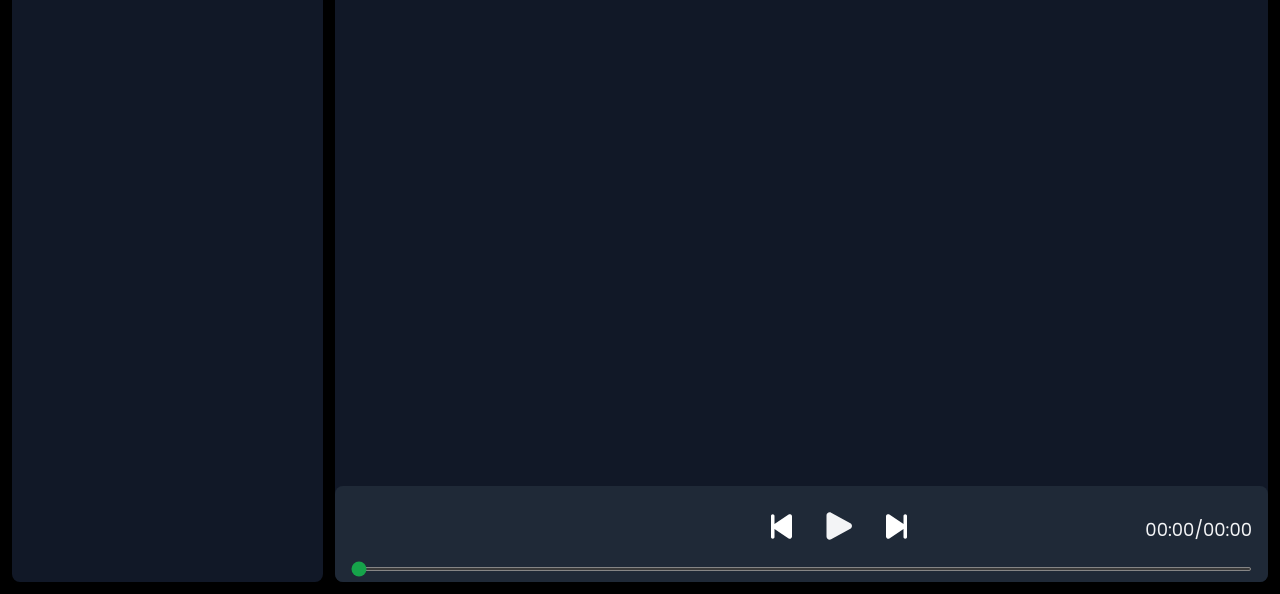
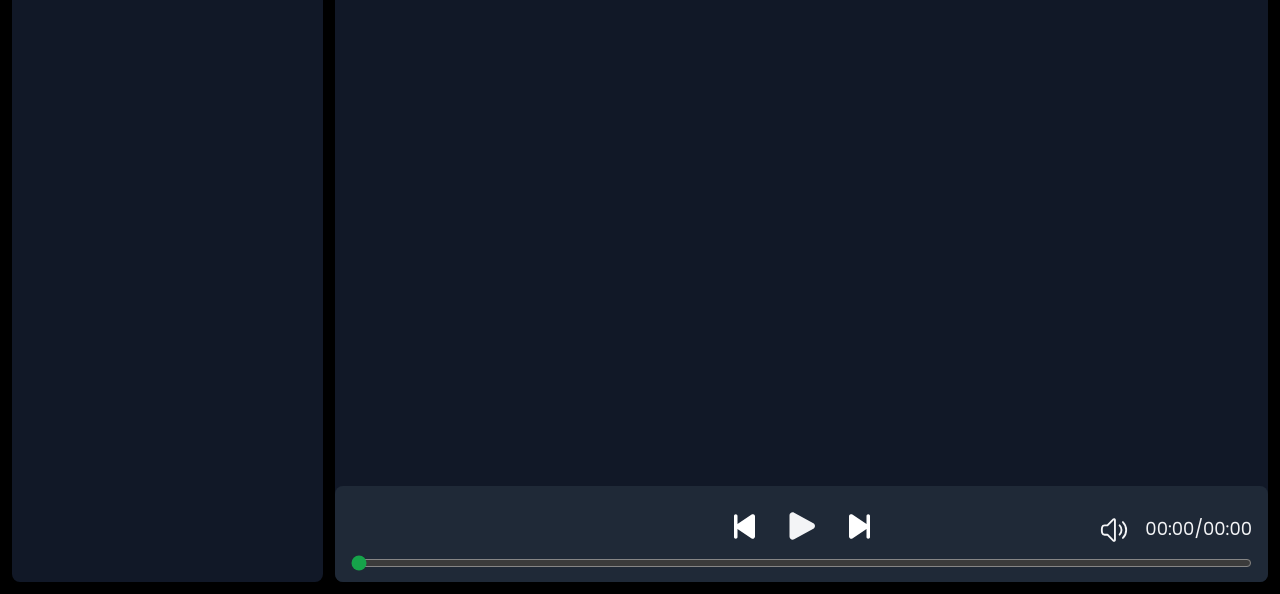
Before and after one commit to shahrampk/Musink, a website: page index.html in a window 1280 px wide. Shown: the part 206-800 px from the top of the page. Drawn offline with Linux system fonts and the light colour scheme.

Commit message:
volumn up/dpwn feature added

```diff
--- a/index.html
+++ b/index.html
@@ -89,85 +89,19 @@
       </div>
       <div id="album"
         class="p-7 gap-5 grid grid-cols-1 sm:grid-cols-2 md:grid-cols-3 lg:grid-cols-4 2xl:grid-cols-5 overflow-y-scroll scrollbar-hide h-full">
-        <!--
-        <div class="rounded-md h-fit">
-          <div>
-            <img src="./assets/music-images/playlist-image.jpg" alt="Pal Pal album cover"
-              class="w-full object-cover rounded-md" />
-          </div>
-          <div class="p-3 flex flex-col gap-3">
-            <p class="text-sm playlist-description line-clamp-2">Sad Songs</p>
-          </div>
-        </div>
-        <div class="rounded-md h-fit">
-          <div>
-            <img src="./assets/music-images/playlist-image.jpg" alt="Pal Pal album cover"
-              class="w-full object-cover rounded-md" />
-          </div>
-          <div class="p-3 flex flex-col gap-3">
-            <p class="text-sm playlist-description line-clamp-2">Sad Songs</p>
-          </div>
-        </div>
-        <div class="rounded-md h-fit">
-          <div>
-            <img src="./assets/music-images/playlist-image.jpg" alt="Pal Pal album cover"
-              class="w-full object-cover rounded-md" />
-          </div>
-          <div class="p-3 flex flex-col gap-3">
-            <p class="text-sm playlist-description line-clamp-2">Sad Songs</p>
-          </div>
-        </div>
-        <div class="rounded-md h-fit">
-          <div>
-            <img src="./assets/music-images/playlist-image.jpg" alt="Pal Pal album cover"
-              class="w-full object-cover rounded-md" />
-          </div>
-          <div class="p-3 flex flex-col gap-3">
-            <p class="text-sm playlist-description line-clamp-2">Sad Songs</p>
-          </div>
-        </div>
-        <div class="rounded-md h-fit">
-          <div>
-            <img src="./assets/music-images/playlist-image.jpg" alt="Pal Pal album cover"
-              class="w-full object-cover rounded-md" />
-          </div>
-          <div class="p-3 flex flex-col gap-3">
-            <p class="text-sm playlist-description line-clamp-2">Sad Songs</p>
-          </div>
-        </div>
-        <div class="rounded-md h-fit">
-          <div>
-            <img src="./assets/music-images/playlist-image.jpg" alt="Pal Pal album cover"
-              class="w-full object-cover rounded-md" />
-          </div>
-          <div class="p-3 flex flex-col gap-3">
-            <p class="text-sm playlist-description line-clamp-2">Sad Songs</p>
-          </div>
-        </div>
-        <div class="rounded-md h-fit">
-          <div>
-            <img src="./assets/music-images/playlist-image.jpg" alt="Pal Pal album cover"
-              class="w-full object-cover rounded-md" />
-          </div>
-          <div class="p-3 flex flex-col gap-3">
-            <p class="text-sm playlist-description line-clamp-2">Sad Songs</p>
-          </div>
-        </div>
-         -->
-        <!-- ////////////////////////////////////////// -->
       </div>
       <!-- PLAYBAR -->
       <div class="bg-gray-800 min-h-24 rounded-t-lg flex flex-col justify-between w-full ">
 
         <!-- Controls Row -->
-        <div class="grid grid-cols-12 px-4 pt-5 items-center">
+        <div class="grid gap-4 grid-cols-12 px-4 pt-5 items-center">
           <!-- Current Song -->
           <div id="current-playedSong" class="text-lg col-span-5 hidden sm:block">
             <p class="line-clamp-1"></p>
           </div>
 
           <!-- Play Controls -->
-          <div class="col-span-3 flex justify-center items-end ">
+          <div class="col-span-2 flex justify-center items-end ">
             <ul class="text-2xl flex gap-5 items-center">
               <li>
                 <button aria-label="Previous track" class="cursor-pointer">
@@ -204,17 +138,32 @@
               </li>
             </ul>
           </div>
+          <!-- Volumn/Duration Controls -->
+          <div class="flex  col-start-9 -col-end-1 justify-end gap-2">
+            <!-- Volumn Controls -->
+            <div
+              class="volumn__control_box flex justify-end items-center gap-2 group w-fit md:justify-self-end rotate-90 md:rotate-0">
+              <svg xmlns="http://www.w3.org/2000/svg" fill="none" viewBox="0 0 24 24" stroke-width="1.5"
+                stroke="currentColor" height="30">
+                <path stroke-linecap=" round" stroke-linejoin="round"
+                  d="M19.114 5.636a9 9 0 0 1 0 12.728M16.463 8.288a5.25 5.25 0 0 1 0 7.424M6.75 8.25l4.72-4.72a.75.75 0 0 1 1.28.53v15.88a.75.75 0 0 1-1.28.53l-4.72-4.72H4.51c-.88 0-1.704-.507-1.938-1.354A9.009 9.009 0 0 1 2.25 12c0-.83.112-1.633.322-2.396C2.806 8.756 3.63 8.25 4.51 8.25H6.75Z" />
+              </svg>
 
-          <!-- Duration -->
-          <div class="col-span-4 text-right">
-            <p id="duration" class="text-lg font-medium hidde sm:block">00:00/00:00</p>
+              <input type="range" min="0" max="100" value="100" name="volumn_control"
+                class="h-2 cursor-pointer opacity-0 w-0 group-hover:w-full group-hover:opacity-100 transition-all duration-500 accent-green-600"
+                id="volumn_control">
+            </div>
+            <!-- Duration -->
+            <div>
+              <p id="duration" class="text-lg font-medium hidde sm:block">00:00/00:00</p>
+            </div>
           </div>
         </div>
 
         <!-- Progress Bar -->
         <div class="px-4 pb-1">
-          <input type="range" min="0" max="100" value="0"
-            class="w-full h-1 cursor-pointer accent-green-600 bg-blue-700 rounded-lg">
+          <input id="progress-bar" type="range" min="0" max="100" value="0"
+            class="w-full  cursor-pointer accent-green-600 bg-blue-700 rounded-lg">
         </div>
       </div>
     </div>
--- a/public/script.js
+++ b/public/script.js
@@ -4,7 +4,8 @@ const pauseIconPlaybar = document.querySelector("#pause-icon-playbar");
 const playPauseBtn = document.querySelector(".play-pause-btn");
 const prevBtn = document.querySelector('[aria-label="Previous track"]');
 const nextBtn = document.querySelector('[aria-label="Next track"]');
-const progressBar = document.querySelector("input[type=range]");
+const progressBar = document.querySelector("#progress-bar");
+const volume = document.querySelector("#volumn_control");
 const durationEl = document.querySelector("#duration");
 const currentPlayedSong = document.querySelector("#current-playedSong p");
 
@@ -333,7 +334,15 @@ audioPlayer.addEventListener("timeupdate", () => {
 progressBar.addEventListener("input", () => {
   if (audioPlayer.duration) {
     audioPlayer.currentTime = (progressBar.value / 100) * audioPlayer.duration;
+    console.log((audioPlayer.volume = Math.random()));
   }
+});
+
+// Volumn progress
+volume.addEventListener("input", () => {
+  console.log(volume.value / 100);
+  console.log(audioPlayer.volume);
+  audioPlayer.volume = volume.value / 100;
 });
 
 // Helper: format seconds → mm:ss
```
Also changed, not shown: public/index.html (+22 -73 lines), public/style.css.
